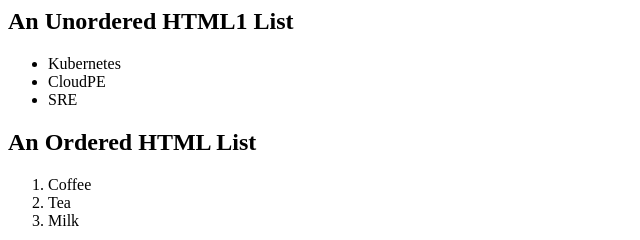
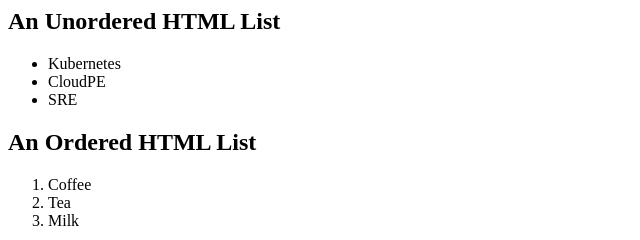
Before and after one commit to Sanvikaprashanth/Pandu, a plain HTML site: page index11.html in a window 1280 px wide. Shown: the full height of the page, 0-640 px from the left. Drawn offline with Linux system fonts and the light colour scheme.

Commit message:
Update index11.html

```diff
--- a/index11.html
+++ b/index11.html
@@ -1,7 +1,7 @@
 <html>
 <body>
 
-<h2>An Unordered HTML1 List</h2>
+<h2>An Unordered HTML List</h2>
 
 <ul>
   <li>Kubernetes</li>
```
